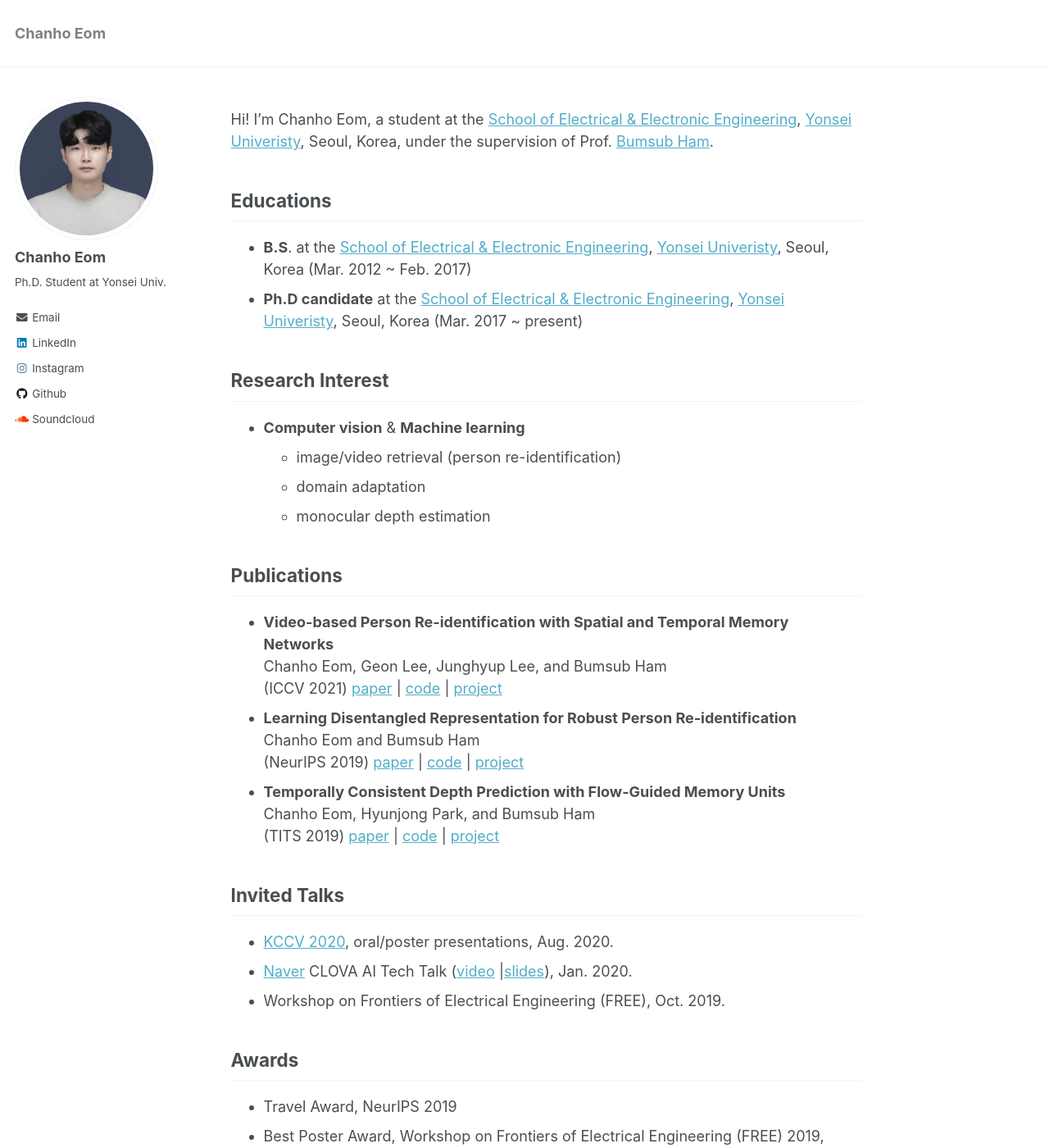
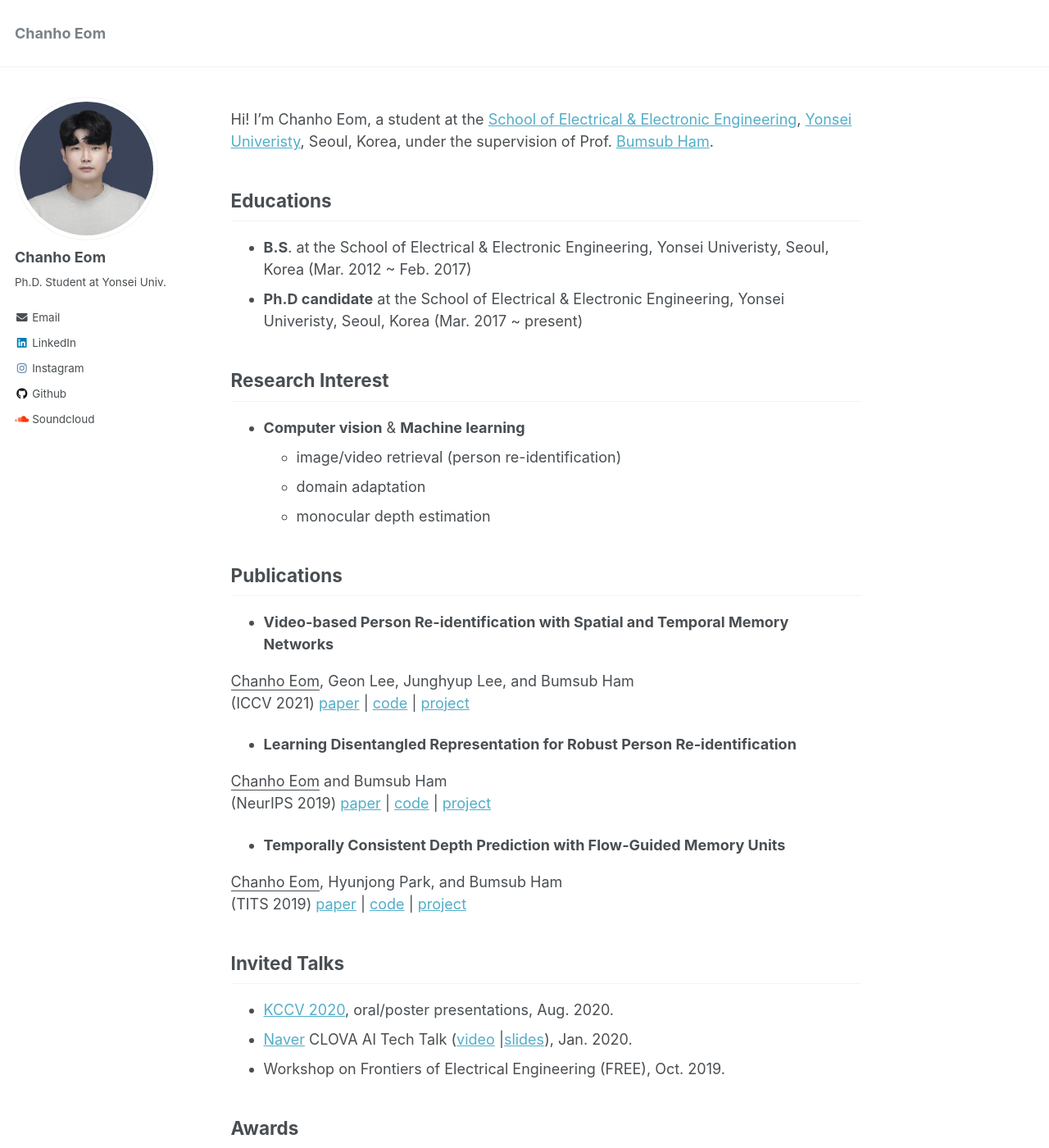
Before and after one commit to chanhoeom/chanhoEom.github.io, a Jekyll site: the page built from _pages/about.md, in a window 1280 px wide and 1400 px high. Shown: the whole window at 82% size. Built offline with Jekyll 4.4.1, drawn with Linux system fonts in a browser that asks for light colours.

```diff
--- a/_pages/about.md
+++ b/_pages/about.md
@@ -13,8 +13,8 @@ redirect_from:
 Hi! I'm Chanho Eom, a student at the [School of Electrical & Electronic Engineering](http://ee.yonsei.ac.kr/ee_en/index.do), [Yonsei Univeristy](https://www.yonsei.ac.kr/en_sc/), Seoul, Korea, under the supervision of Prof. [Bumsub Ham](https://bsham.github.io/).
 
 ## Educations
-* **B.S**. at the [School of Electrical & Electronic Engineering](http://ee.yonsei.ac.kr/ee_en/index.do), [Yonsei Univeristy](https://www.yonsei.ac.kr/en_sc/), Seoul, Korea (Mar. 2012 ~ Feb. 2017)
-* **Ph.D candidate** at the [School of Electrical & Electronic Engineering](http://ee.yonsei.ac.kr/ee_en/index.do), [Yonsei Univeristy](https://www.yonsei.ac.kr/en_sc/), Seoul, Korea (Mar. 2017 ~ present)
+* **B.S**. at the School of Electrical & Electronic Engineering, Yonsei Univeristy, Seoul, Korea (Mar. 2012 ~ Feb. 2017)
+* **Ph.D candidate** at the School of Electrical & Electronic Engineering, Yonsei Univeristy, Seoul, Korea (Mar. 2017 ~ present)
 
 ## Research Interest
 * **Computer vision** & **Machine learning**
@@ -24,19 +24,19 @@ Hi! I'm Chanho Eom, a student at the [School of Electrical & Electronic Engineer
 
 ## Publications
 * **Video-based Person Re-identification with Spatial and Temporal Memory Networks**
-Chanho Eom, Geon Lee, Junghyup Lee, and Bumsub Ham
+<U>Chanho Eom</U>, Geon Lee, Junghyup Lee, and Bumsub Ham
 (ICCV 2021)
 [paper]() \|
 [code]() \|
 [project]()
 * **Learning Disentangled Representation for Robust Person Re-identification**
-Chanho Eom and Bumsub Ham
+<U>Chanho Eom</U> and Bumsub Ham
 (NeurIPS 2019)
 [paper](https://papers.nips.cc/paper/2019/file/d3aeec875c479e55d1cdeea161842ec6-Paper.pdf) \|
 [code](https://github.com/cvlab-yonsei/ISGAN) \|
 [project](https://cvlab-yonsei.github.io/projects/ISGAN/)
 * **Temporally Consistent Depth Prediction with Flow-Guided Memory Units**
-Chanho Eom, Hyunjong Park, and Bumsub Ham
+<U>Chanho Eom</U>, Hyunjong Park, and Bumsub Ham
 (TITS 2019)
 [paper](https://ieeexplore.ieee.org/document/8848860) \|
 [code](https://github.com/cvlab-yonsei/FlowGRU) \|
```
